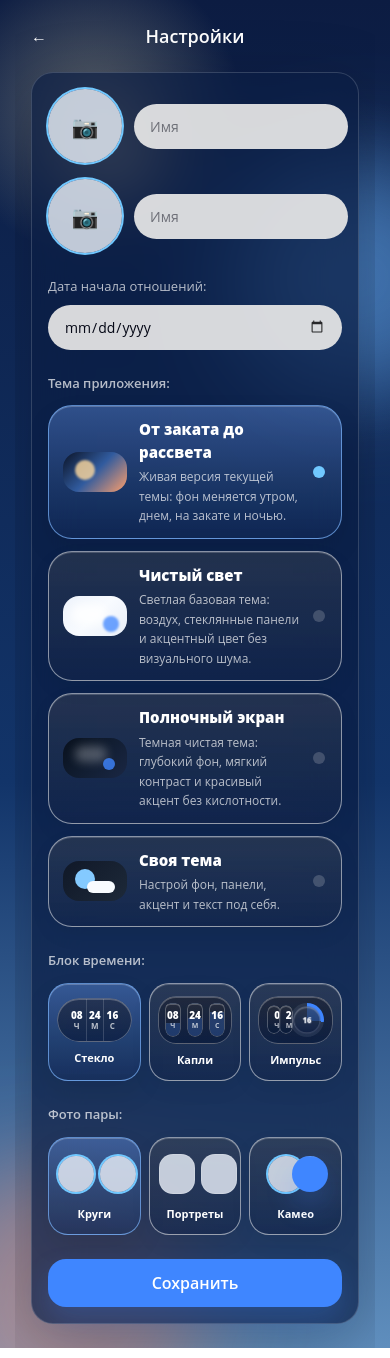
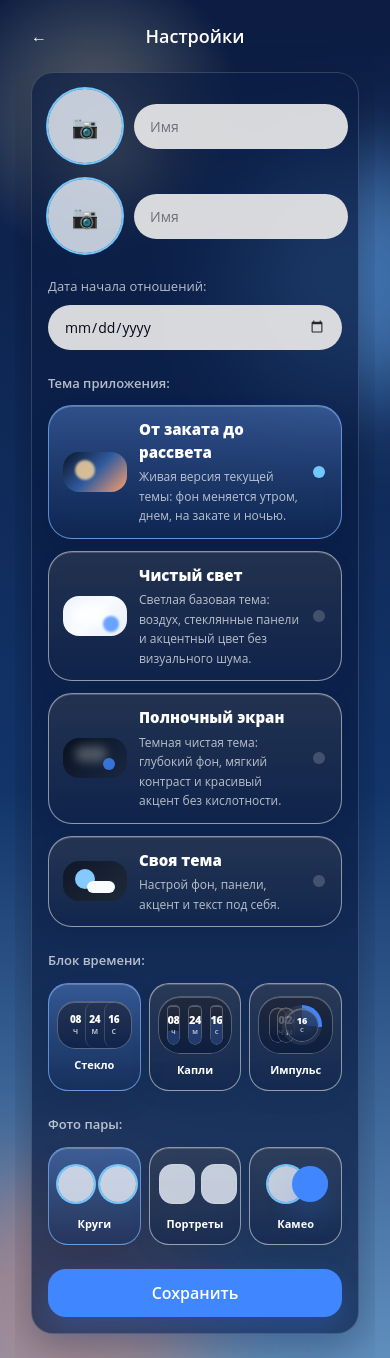
Before and after one commit to hertz143g/chainso, a Next.js app: page /settings in a window 390 px wide. Built offline with nearby package versions, Linux system fonts and the light colour scheme.

Commit message:
Optimize mobile motion and simplify heart picker

```diff
--- a/src/app/globals.css
+++ b/src/app/globals.css
@@ -797,60 +797,60 @@ body {
 
 .theme-parallax-kpi {
   transform: translate3d(
-    calc(var(--hero-pointer-x) * 14px),
-    calc(var(--hero-pointer-y) * 8px + var(--hero-scroll) * -20px),
-    0
-  );
-}
-
-.theme-parallax-days {
-  transform: translate3d(calc(var(--hero-pointer-x) * -5px), calc(var(--hero-pointer-y) * -2px), 0);
-}
-
-.theme-parallax-heart {
-  transform: translate3d(
-    calc(var(--hero-pointer-x) * -12px),
-    calc(var(--hero-pointer-y) * 7px + var(--hero-scroll) * -8px),
-    0
-  );
-}
-
-.theme-parallax-avatars {
-  transform: translate3d(
-    calc(var(--hero-pointer-x) * -14px),
+    calc(var(--hero-pointer-x) * 10px),
     calc(var(--hero-pointer-y) * 6px + var(--hero-scroll) * -14px),
     0
   );
 }
 
+.theme-parallax-days {
+  transform: translate3d(calc(var(--hero-pointer-x) * -3px), calc(var(--hero-pointer-y) * -1px), 0);
+}
+
+.theme-parallax-heart {
+  transform: translate3d(
+    calc(var(--hero-pointer-x) * -7px),
+    calc(var(--hero-pointer-y) * 4px + var(--hero-scroll) * -5px),
+    0
+  );
+}
+
+.theme-parallax-avatars {
+  transform: translate3d(
+    calc(var(--hero-pointer-x) * -6px),
+    calc(var(--hero-pointer-y) * 3px + var(--hero-scroll) * -8px),
+    0
+  );
+}
+
 .theme-parallax-avatar-left {
   transform: translate3d(
-    calc(var(--hero-pointer-x) * -18px),
-    calc(var(--hero-pointer-y) * 5px + var(--hero-scroll) * -6px),
+    calc(var(--hero-pointer-x) * -8px),
+    calc(var(--hero-pointer-y) * 2px + var(--hero-scroll) * -4px),
     0
   );
 }
 
 .theme-parallax-avatar-right {
   transform: translate3d(
-    calc(var(--hero-pointer-x) * 18px),
-    calc(var(--hero-pointer-y) * -5px + var(--hero-scroll) * -6px),
+    calc(var(--hero-pointer-x) * 8px),
+    calc(var(--hero-pointer-y) * -2px + var(--hero-scroll) * -4px),
     0
   );
 }
 
 .theme-parallax-together {
   transform: translate3d(
-    calc(var(--hero-pointer-x) * 9px),
-    calc(var(--hero-pointer-y) * 4px + var(--hero-scroll) * -14px),
+    calc(var(--hero-pointer-x) * 5px),
+    calc(var(--hero-pointer-y) * 2px + var(--hero-scroll) * -10px),
     0
   );
 }
 
 .theme-parallax-time {
   transform: translate3d(
-    calc(var(--hero-pointer-x) * -10px),
-    calc(var(--hero-pointer-y) * 8px + var(--hero-scroll) * -18px),
+    calc(var(--hero-pointer-x) * -7px),
+    calc(var(--hero-pointer-y) * 5px + var(--hero-scroll) * -12px),
     0
   );
 }
@@ -1386,37 +1386,6 @@ body {
   animation: heart-ripple 3.2s ease-out infinite;
 }
 
-.theme-heart-mode-glow::before {
-  width: 64px;
-  height: 64px;
-  opacity: 0.54;
-  animation: heart-glow 2.8s ease-in-out infinite;
-}
-
-.theme-heart-mode-glow::after {
-  opacity: 0;
-  animation: none;
-}
-
-.theme-heart-mode-double::before {
-  width: 52px;
-  height: 52px;
-  background: none;
-  border: 1px solid color-mix(in srgb, var(--theme-primary) 30%, white 18%);
-  filter: none;
-  opacity: 0.52;
-  animation: heart-double-inner 2.8s ease-in-out infinite;
-}
-
-.theme-heart-mode-double::after {
-  width: 66px;
-  height: 66px;
-  background: none;
-  border: 1px solid color-mix(in srgb, var(--theme-primary) 22%, white 18%);
-  opacity: 0.36;
-  animation: heart-double-outer 3.2s ease-in-out infinite;
-}
-
 .theme-heart-button:hover {
   transform: translateY(-1px) scale(1.02);
 }
@@ -1439,18 +1408,6 @@ body {
   -webkit-backdrop-filter: blur(16px);
   backdrop-filter: blur(16px);
   animation: surface-pop 220ms var(--ease-standard) both;
-}
-
-.theme-heart-mode-chip {
-  background: color-mix(in srgb, var(--theme-control-bg) 88%, transparent);
-  border: 1px solid color-mix(in srgb, var(--theme-control-border) 84%, white 10%);
-  color: var(--theme-text-muted);
-}
-
-.theme-heart-mode-chip-active {
-  background: color-mix(in srgb, var(--theme-control-active-bg) 88%, transparent);
-  border-color: var(--theme-control-active-border);
-  color: var(--theme-text);
 }
 
 .theme-heart-swatch {
@@ -1846,42 +1803,6 @@ body {
   100% {
     transform: translate(-50%, -50%) scale(1.65);
     opacity: 0;
-  }
-}
-
-@keyframes heart-glow {
-  0%,
-  100% {
-    transform: translate(-50%, -50%) scale(0.92);
-    opacity: 0.34;
-  }
-  50% {
-    transform: translate(-50%, -50%) scale(1.18);
-    opacity: 0.62;
-  }
-}
-
-@keyframes heart-double-inner {
-  0%,
-  100% {
-    transform: translate(-50%, -50%) scale(0.96);
-    opacity: 0.48;
-  }
-  50% {
-    transform: translate(-50%, -50%) scale(1.06);
-    opacity: 0.7;
-  }
-}
-
-@keyframes heart-double-outer {
-  0%,
-  100% {
-    transform: translate(-50%, -50%) scale(0.94);
-    opacity: 0.2;
-  }
-  50% {
-    transform: translate(-50%, -50%) scale(1.12);
-    opacity: 0.44;
   }
 }
 
@@ -1992,6 +1913,56 @@ body {
 @media (min-width: 480px) {
   .app-frame {
     background-size: 100% 100%;
+  }
+}
+
+@media (max-width: 767px), (pointer: coarse) {
+  .app-frame {
+    --glass-blur: 16px;
+    --shadow-soft: 0 12px 30px var(--theme-shadow);
+    --shadow-card: 0 14px 36px var(--theme-shadow);
+    --shadow-panel: 0 16px 42px var(--theme-shadow);
+  }
+
+  .theme-avatar-ring::after,
+  .theme-time-orbit-ring::after,
+  .theme-time-orbit-core,
+  .theme-time-tray::after,
+  .theme-photo-depth::after,
+  .theme-widget-card::after,
+  .theme-wordmark,
+  .theme-day-counter,
+  .theme-heart-orbit::before,
+  .theme-heart-orbit::after,
+  .theme-portrait,
+  .theme-cameo-stage,
+  .theme-cameo-portrait,
+  .theme-track-cover,
+  .theme-track-waveform span {
+    animation: none;
+  }
+
+  .theme-parallax-avatars,
+  .theme-parallax-avatar-left,
+  .theme-parallax-avatar-right,
+  .theme-parallax-days {
+    transform: none;
+  }
+
+  .theme-parallax-kpi {
+    transform: translate3d(0, calc(var(--hero-scroll) * -8px), 0);
+  }
+
+  .theme-parallax-heart {
+    transform: translate3d(0, calc(var(--hero-scroll) * -4px), 0);
+  }
+
+  .theme-parallax-together {
+    transform: translate3d(0, calc(var(--hero-scroll) * -8px), 0);
+  }
+
+  .theme-parallax-time {
+    transform: translate3d(0, calc(var(--hero-scroll) * -10px), 0);
   }
 }
 
--- a/src/components/pair/SettingsScreen.tsx
+++ b/src/components/pair/SettingsScreen.tsx
@@ -137,7 +137,7 @@ function ThemePreviewDots({
 function TimeStylePreview({ style }: { style: TimeDisplayStyle }) {
   if (style === "glass") {
     return (
-      <div className="theme-time-tray mx-auto grid h-11 w-full grid-cols-3 rounded-full px-2.5 text-center">
+      <div className="theme-time-tray mx-auto grid h-12 w-full max-w-[172px] grid-cols-3 rounded-[18px] px-2 text-center">
         {[
           { value: "08", label: "ч" },
           { value: "24", label: "м" },
@@ -146,12 +146,14 @@ function TimeStylePreview({ style }: { style: TimeDisplayStyle }) {
           <div
             key={unit.label}
             className={cx(
-              "flex min-w-0 flex-col items-center justify-center",
+              "flex min-w-0 flex-col items-center justify-center rounded-[12px]",
               index > 0 && "border-l border-[var(--theme-card-border)]",
             )}
           >
-            <span className="text-[10px] font-black leading-none">{unit.value}</span>
-            <span className="theme-muted-text mt-0.5 text-[8px] font-bold uppercase leading-none">
+            <span className="text-[10px] font-black leading-none tracking-[-0.04em]">
+              {unit.value}
+            </span>
+            <span className="theme-muted-text mt-1 text-[7px] font-bold uppercase leading-none">
               {unit.label}
             </span>
           </div>
@@ -162,32 +164,34 @@ function TimeStylePreview({ style }: { style: TimeDisplayStyle }) {
 
   if (style === "orbits") {
     return (
-      <div className="theme-time-tray mx-auto h-12 w-full overflow-hidden rounded-[20px] px-2 py-1.5">
-        <div className="grid h-full grid-cols-[minmax(0,1fr)_34px] items-center gap-1.5">
-          <div className="grid min-w-0 grid-cols-2 gap-1.5">
-            <div className="theme-glass rounded-[12px] px-1.5 py-1 text-center">
-              <div className="text-[10px] font-black leading-none">08</div>
-              <div className="theme-muted-text mt-0.5 text-[7px] font-bold uppercase leading-none">
+      <div className="theme-time-tray mx-auto h-[58px] w-full max-w-[172px] overflow-hidden rounded-[22px] px-2.5 py-2">
+        <div className="grid h-full grid-cols-[minmax(0,1fr)_40px] items-center gap-2">
+          <div className="grid min-w-0 grid-cols-2 gap-2">
+            <div className="theme-glass rounded-[14px] px-2 py-1.5 text-center">
+              <div className="text-[11px] font-black leading-none tracking-[-0.05em]">08</div>
+              <div className="theme-muted-text mt-1 text-[7px] font-bold uppercase leading-none">
                 ч
               </div>
             </div>
-            <div className="theme-glass rounded-[12px] px-1.5 py-1 text-center">
-              <div className="text-[10px] font-black leading-none">24</div>
-              <div className="theme-muted-text mt-0.5 text-[7px] font-bold uppercase leading-none">
+            <div className="theme-glass rounded-[14px] px-2 py-1.5 text-center">
+              <div className="text-[11px] font-black leading-none tracking-[-0.05em]">24</div>
+              <div className="theme-muted-text mt-1 text-[7px] font-bold uppercase leading-none">
                 м
               </div>
             </div>
           </div>
 
           <div
-            className="theme-time-orbit-ring flex h-[34px] w-[34px] items-center justify-center overflow-hidden rounded-full p-[3px]"
+            className="theme-time-orbit-ring flex h-[40px] w-[40px] items-center justify-center overflow-hidden rounded-full p-[3px]"
             style={{
-              background:
-                "conic-gradient(var(--theme-primary) 96deg, var(--theme-control-bg) 0deg)",
+              background: "conic-gradient(var(--theme-primary) 96deg, var(--theme-control-bg) 0deg)",
             }}
           >
-            <div className="theme-time-orbit-core theme-glass flex h-full w-full items-center justify-center rounded-full text-[8px] font-black">
-              16
+            <div className="theme-time-orbit-core theme-glass flex h-full w-full flex-col items-center justify-center rounded-full">
+              <span className="text-[9px] font-black leading-none">16</span>
+              <span className="theme-muted-text mt-0.5 text-[6px] font-bold uppercase leading-none">
+                с
+              </span>
             </div>
           </div>
         </div>
@@ -196,18 +200,18 @@ function TimeStylePreview({ style }: { style: TimeDisplayStyle }) {
   }
 
   return (
-    <div className="theme-time-tray mx-auto grid h-12 w-full grid-cols-3 gap-1.5 rounded-[18px] px-1.5 py-1.5">
+    <div className="theme-time-tray mx-auto grid h-[58px] w-full max-w-[172px] grid-cols-3 gap-2 rounded-[22px] px-2 py-2">
       {["08", "24", "16"].map((value, index) => (
         <span
           key={value}
-          className="theme-glass relative flex flex-col items-center justify-center overflow-hidden rounded-b-[12px] rounded-t-[8px] text-[10px] font-black"
+          className="theme-glass relative flex flex-col items-center justify-center overflow-hidden rounded-b-[16px] rounded-t-[10px] text-[10px] font-black"
         >
           <span
             className="theme-time-fill absolute inset-x-0 bottom-0 opacity-25"
-            style={{ height: `${38 + index * 18}%` }}
+            style={{ height: `${34 + index * 18}%` }}
           />
-          <span className="relative z-10 leading-none">{value}</span>
-          <span className="theme-muted-text relative z-10 mt-0.5 text-[7px] font-bold uppercase leading-none">
+          <span className="relative z-10 text-[11px] leading-none tracking-[-0.04em]">{value}</span>
+          <span className="theme-muted-text relative z-10 mt-1 text-[6px] font-bold uppercase leading-none">
             {index === 0 ? "ч" : index === 1 ? "м" : "с"}
           </span>
         </span>
```
Also changed, not shown: src/components/pair/MainScreen.tsx (+9 -45 lines).
